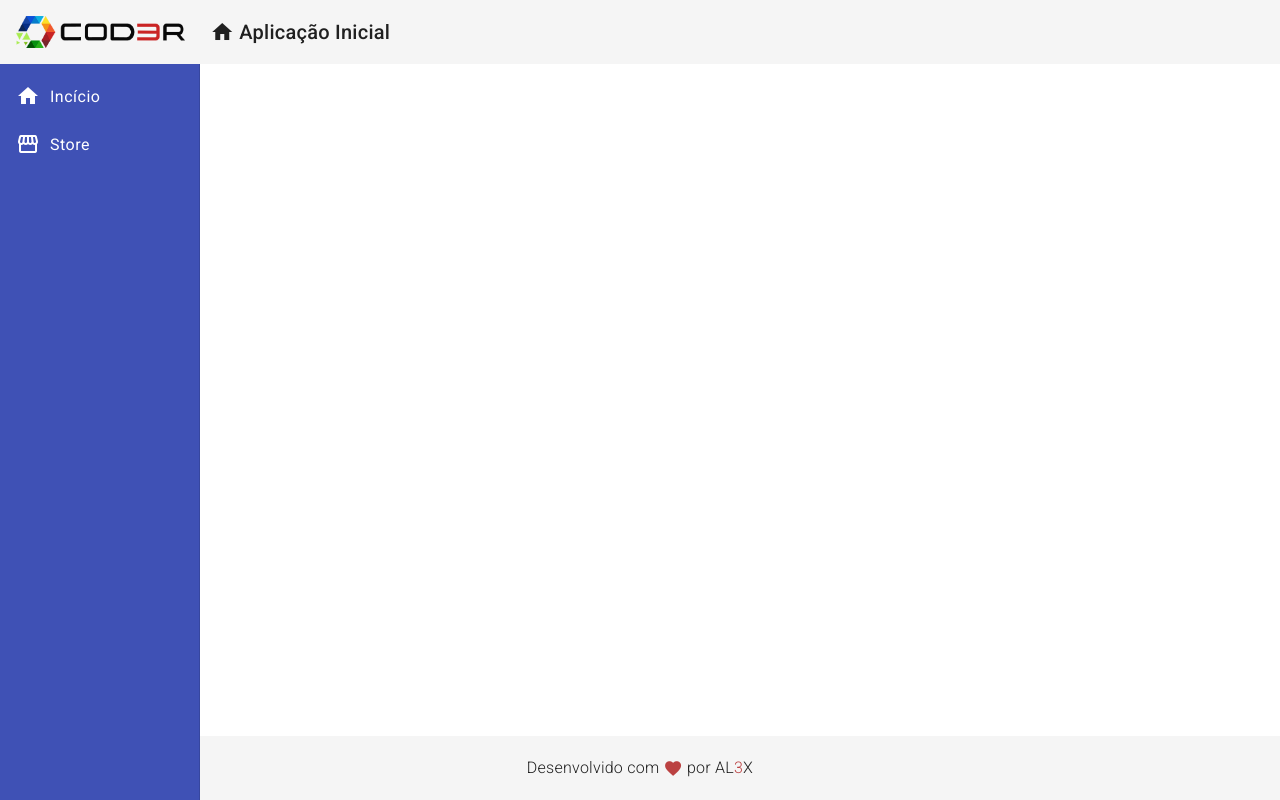
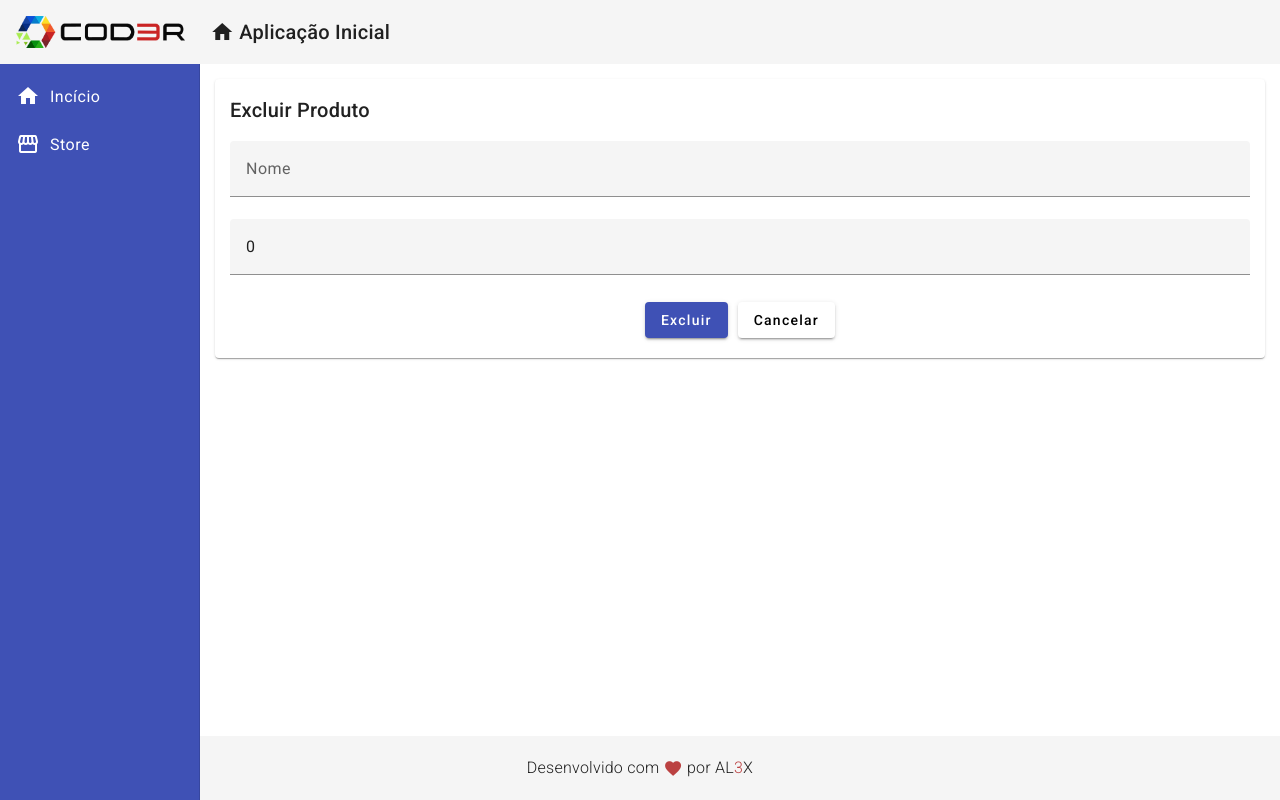
Before and after one commit to alexslecao/simple-angular-crud-frontend, an Angular app: page /product/delete/1 in a window 1280 px wide. Before the commit this address led to /. Built offline with nearby package versions, Linux system fonts and the light colour scheme; no server answers.

Commit message:
add delete product method

```diff
--- a/src/app/app-routing.module.ts
+++ b/src/app/app-routing.module.ts
@@ -5,6 +5,7 @@ import { HomeComponent } from './views/home/home.component';
 import { ProductCrudComponent } from './views/product-crud/product-crud.component';
 import { ProductCreateComponent } from './components/product/product-create/product-create.component';
 import { ProductUpdateComponent } from './components/product/product-update/product-update.component';
+import { ProductDeleteComponent } from './components/product/product-delete/product-delete.component';
 
 const routes: Routes = [
   {
@@ -22,6 +23,10 @@ const routes: Routes = [
   {
     path: "product/update/:id",
     component: ProductUpdateComponent
+  },
+  {
+    path: "product/delete/:id",
+    component: ProductDeleteComponent
   }];
 
 @NgModule({
--- /dev/null
+++ b/src/app/components/product/product-delete/product-delete.component.css
@@ -0,0 +1,21 @@
+.mat-card {
+    padding: 15px;
+}
+
+.mat-card-title {
+    margin-bottom: 15px;
+}
+
+form {
+    display: flex;
+    flex-direction: column;
+}
+
+.area-botoes {
+    display: flex;
+    justify-content: center;
+}
+
+button {
+    margin: 5px;
+}
--- /dev/null
+++ b/src/app/components/product/product-delete/product-delete.component.html
@@ -0,0 +1,21 @@
+<mat-card class="mat-card">
+    <mat-card-title class="mat-card-title">Excluir Produto</mat-card-title>
+    <form>
+        <mat-form-field>
+            <input matInput readonly placeholder="Nome" [(ngModel)]="product.name" name="name">
+        </mat-form-field>
+        <mat-form-field>
+            <input matInput readonly placeholder="Preço (R$)" [(ngModel)]="product.price" name="price">
+        </mat-form-field>
+    </form>
+
+    <div class="area-botoes">
+        <button mat-raised-button color="primary" (click)="delete()">
+            Excluir
+        </button>
+
+        <button mat-raised-button (click)="read()">
+            Cancelar
+        </button>
+    </div>
+</mat-card>
--- /dev/null
+++ b/src/app/components/product/product-delete/product-delete.component.ts
@@ -0,0 +1,34 @@
+import { Component } from '@angular/core';
+import { Product } from '../product.model';
+import { ProductService } from '../product.service';
+import { ActivatedRoute, Router } from '@angular/router';
+
+@Component({
+  selector: 'app-product-delete',
+  templateUrl: './product-delete.component.html',
+  styleUrls: ['./product-delete.component.css']
+})
+export class ProductDeleteComponent {
+  product: Product = {
+    name: '',
+    price: 0.00
+  }
+
+  constructor(private productService: ProductService, private router: Router, private route: ActivatedRoute) {
+    this.route.params.subscribe(params => this.product.id = params['id']);
+  }
+
+  ngOnInit() {
+    this.productService.readById(this.product.id ?? 0).subscribe(product =>  {
+      this.product = product;
+    });
+  }
+
+  delete(): void {
+    this.productService.delete(this.product.id ?? 0).subscribe(() => this.read())
+  }
+
+  read(): void {
+    this.router.navigate(['/products']);
+  }
+}
--- a/src/app/components/product/product-read/product-read.component.html
+++ b/src/app/components/product/product-read/product-read.component.html
@@ -27,7 +27,7 @@
               edit
             </i>
           </a>
-          <a routerLink="/product/update/{{ row.id }}" title="Excluir">
+          <a routerLink="/product/delete/{{ row.id }}" title="Excluir">
             <i class="material-icons delete">
               delete
             </i>
--- a/src/app/components/product/product.service.ts
+++ b/src/app/components/product/product.service.ts
@@ -38,4 +38,9 @@ export class ProductService {
     const url = `${this.baseUrl}/${product.id}`;
     return this.http.put<Product>(url, product);
   }
+
+  delete(id: number): Observable<Product> {
+    const url = `${this.baseUrl}/${id}`;
+    return this.http.delete<Product>(url);
+  }
 }
```
Also changed, not shown: src/app/app.module.ts (+6 -3 lines).
